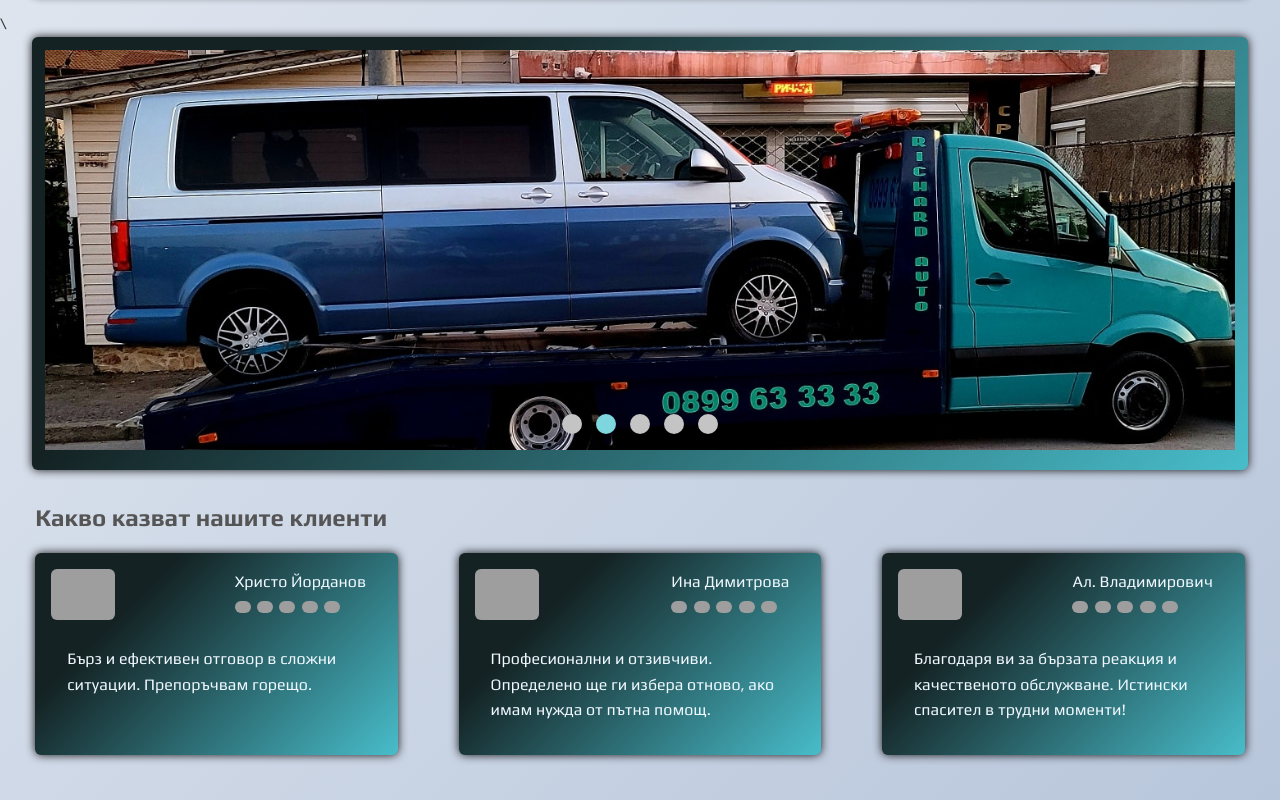
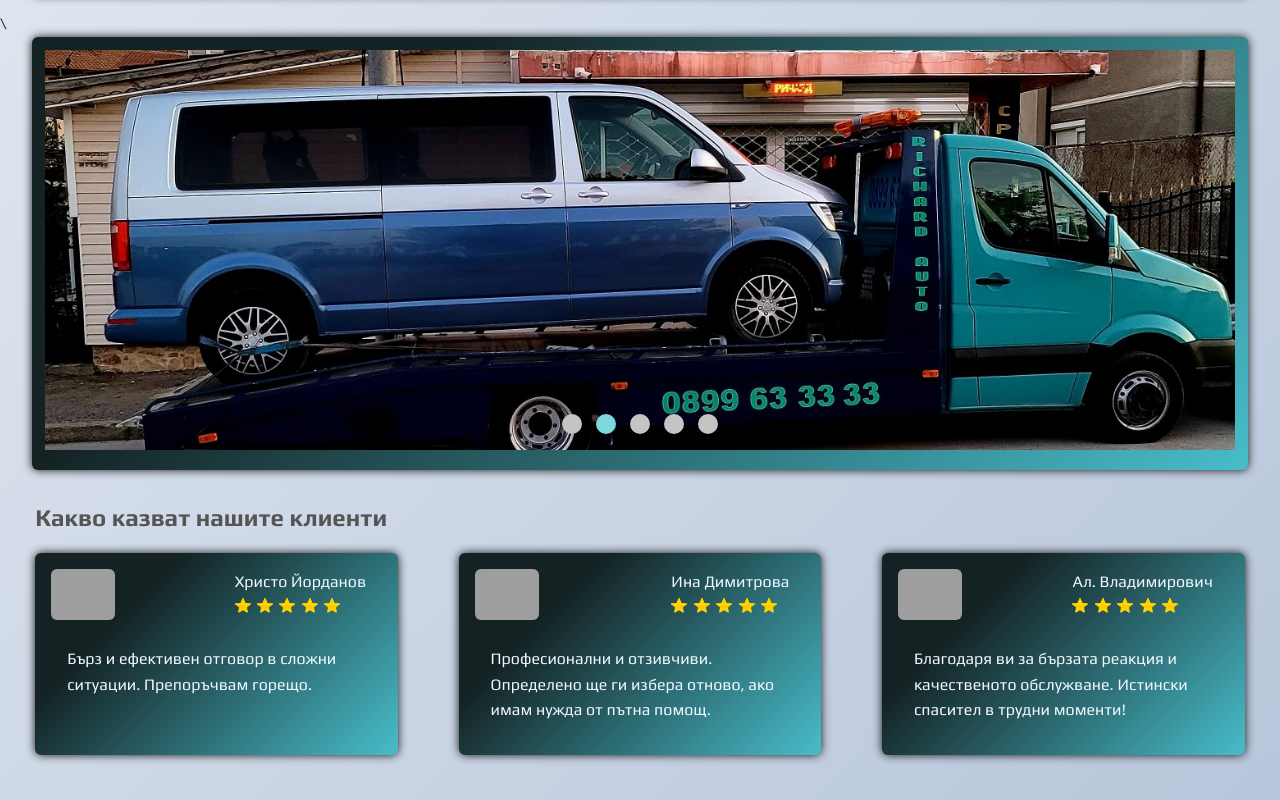
Before and after one commit to viktor-dimitrov/road-assistance, a React (Vite) app in the folder client/richard-auto/: page / in a window 1280 px wide. Shown: the part 2398-3198 px from the top of the page. Built offline with nearby package versions, Linux system fonts and the light colour scheme; grey boxes are pictures that could not be loaded.

Commit message:
map raitng stars

```diff
--- a/client/richard-auto/src/components/Reviews/Reviews.jsx
+++ b/client/richard-auto/src/components/Reviews/Reviews.jsx
@@ -25,6 +25,10 @@ const reviewsData = [
 export default function Reviews() {
 
 
+    const starsArray = Array(5).fill(null);
+
+
+
     return (
 
       <div className={styles['reviews-container']}>
@@ -37,15 +41,10 @@ export default function Reviews() {
               <div className={styles['name-container']} >
               <p className={styles['review-author-name']}>{`${review.author}`}</p>
               <div className={styles['stars-container']}>
-                <img src="src/assets/svg/star-icon.svg" alt="star" />
-                <img src="src/assets/svg/star-icon.svg" alt="star" />
-                <img src="src/assets/svg/star-icon.svg" alt="star" />
-                <img src="src/assets/svg/star-icon.svg" alt="star" />
-                <img src="src/assets/svg/star-icon.svg" alt="star" />
+                {starsArray.map((star, index) =>  star = <img src="/svg/star-icon.svg" alt="star" key={index} />  )}
               </div>
               </div>
                </div>
-
               <p className={styles['review-content']}>{review.content}</p>
 
             </div>
```
